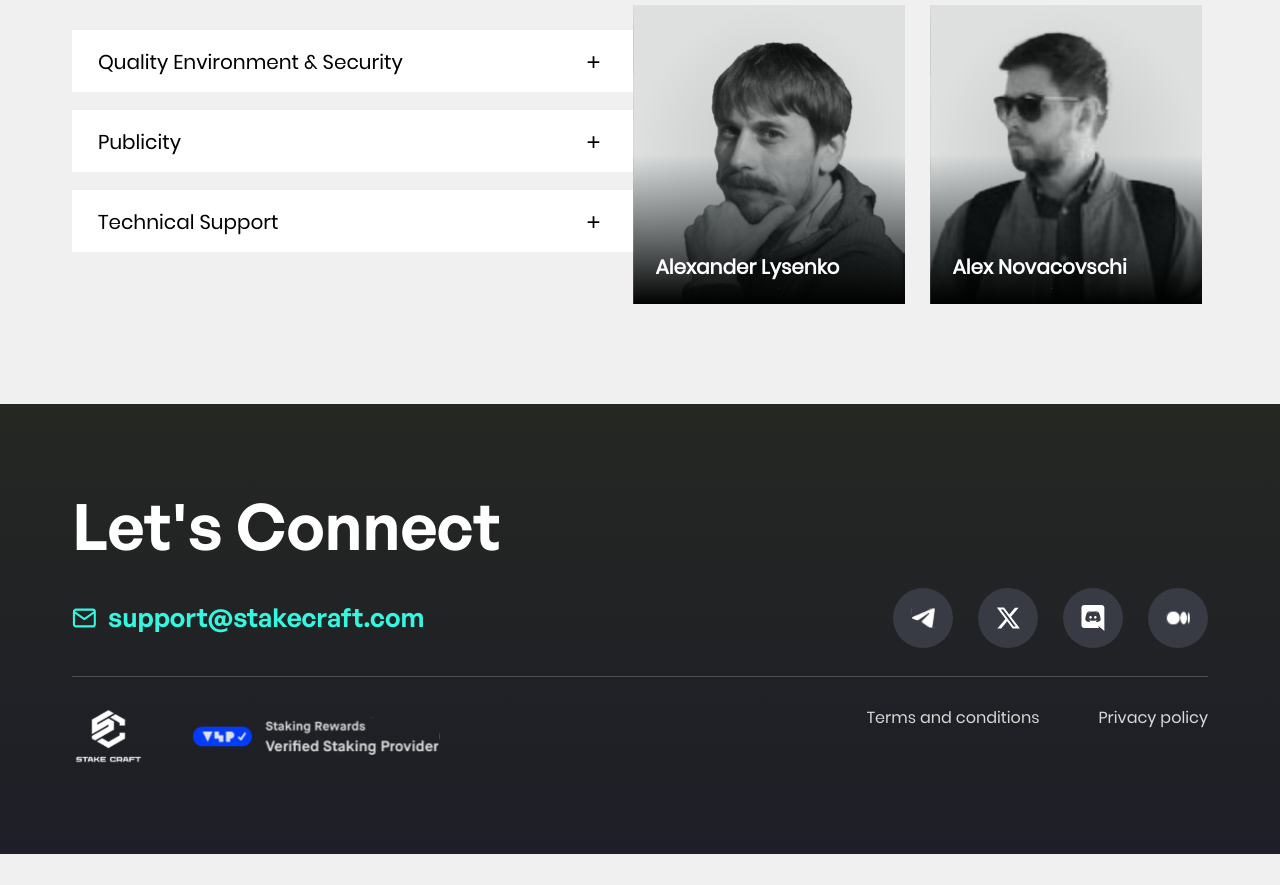
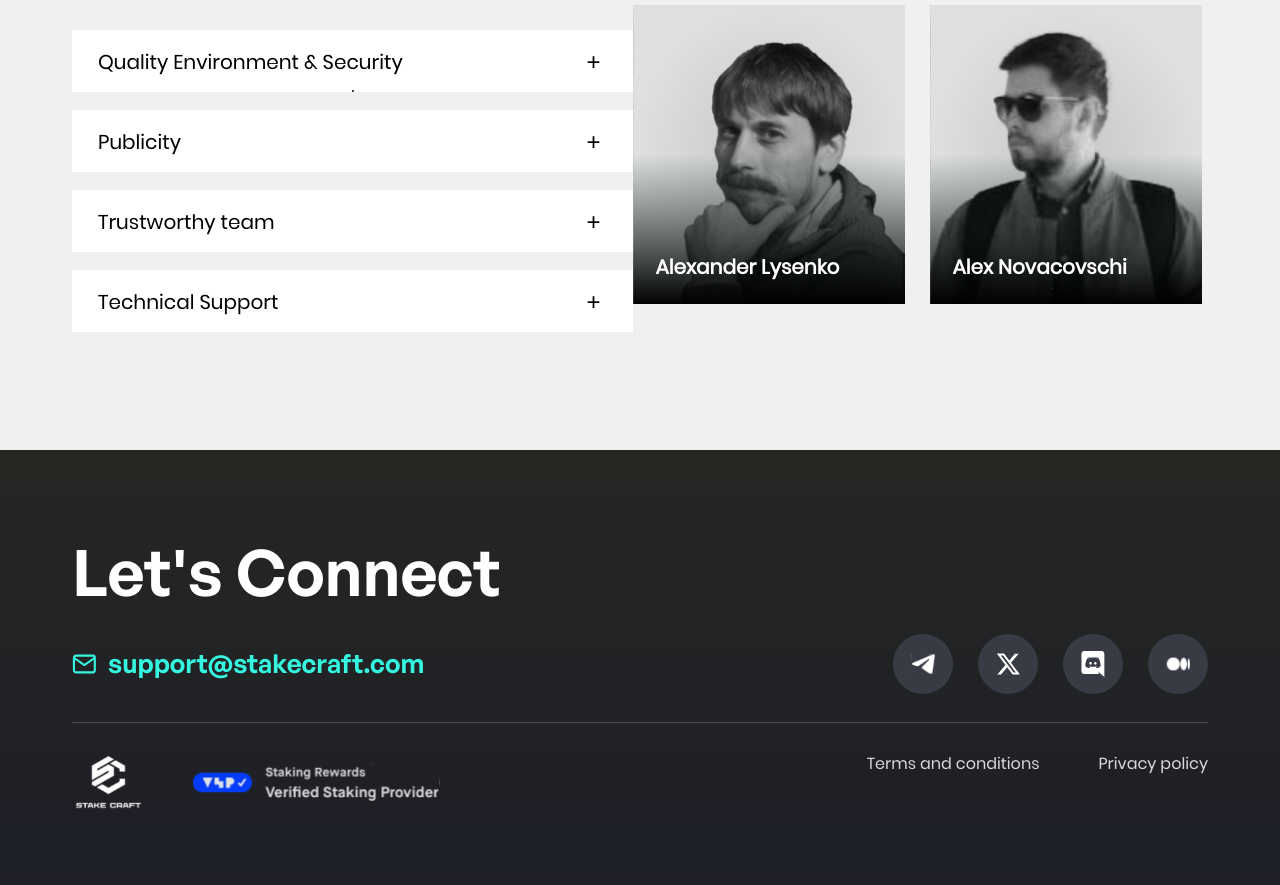
Before and after one commit to Stakecraft/stakecraft.com-development, a Vue app in the folder stakecraftFE/: page / in a window 1280 px wide. Shown: the part 4133-5018 px from the top of the page. Before the commit the page ends 4987 px from the top, so only its background shows below. Built offline with nearby package versions, Linux system fonts and the light colour scheme.

Commit message:
Some content change

```diff
--- a/stakecraftFE/src/components/About.vue
+++ b/stakecraftFE/src/components/About.vue
@@ -21,8 +21,7 @@
             <button class="add" :class="{ around: showDescription[0] }">+</button>
           </div>
           <div class="capabilityDescription">
-            A next-generation cross-chain oracle solution designed to boost the performance of smart
-            contracts and blockchain apps.
+            We use the latest infrastructure/hardware and our network is located within state of the art data centre facilities.
           </div>
         </button>
 
@@ -36,8 +35,21 @@
             <button class="add" :class="{ around: showDescription[1] }">+</button>
           </div>
           <div class="capabilityDescription">
-            A next-generation cross-chain oracle solution designed to boost the performance of smart
-            contracts and blockchain apps.
+            Anyone can follow all our operations. Our activity is open to users. We believe this is the way it should be done.
+          </div>
+        </button>
+
+        <button
+          class="wrapper"
+          @click="openDescription(1)"
+          :class="{ withHeight: showDescription[1] }"
+        >
+          <div class="presentation">
+            <div class="capabilityTitle">Trustworthy team</div>
+            <button class="add" :class="{ around: showDescription[1] }">+</button>
+          </div>
+          <div class="capabilityDescription">
+            Through hard work, our team has earned recognition in the crypto community as the reliable team that approaches with the highest degree of responsibility to all tasks and monitors security of all data.
           </div>
         </button>
 
@@ -51,8 +63,7 @@
             <button class="add" :class="{ around: showDescription[index] }">+</button>
           </div>
           <div class="capabilityDescription">
-            A next-generation cross-chain oracle solution designed to boost the performance of smart
-            contracts and blockchain apps.
+            We focus on providing our clients with support to solve problems and keep their business running smoothly.
           </div>
         </button>
       </div>
--- a/stakecraftFE/src/components/Modal.vue
+++ b/stakecraftFE/src/components/Modal.vue
@@ -45,7 +45,7 @@
                     <svg width="16" height="20" viewBox="0 0 16 20" fill="none" xmlns="http://www.w3.org/2000/svg">
                       <path d="M8.51221 1.66663H2.67887C2.23685 1.66663 1.81292 1.84222 1.50036 2.15478C1.1878 2.46734 1.01221 2.89127 1.01221 3.33329V16.6666C1.01221 17.1087 1.1878 17.5326 1.50036 17.8451C1.81292 18.1577 2.23685 18.3333 2.67887 18.3333H12.6789C13.1209 18.3333 13.5448 18.1577 13.8574 17.8451C14.1699 17.5326 14.3455 17.1087 14.3455 16.6666V7.49996M8.51221 1.66663L14.3455 7.49996M8.51221 1.66663V7.49996H14.3455" stroke="var(--modal-right-arrow)" stroke-width="1.5" stroke-linecap="round" stroke-linejoin="round"/>
                     </svg>
-                    <span>How to stake Solana</span></a
+                    <span>How to stake</span></a
                   >
                 </div>
               </li>
```
